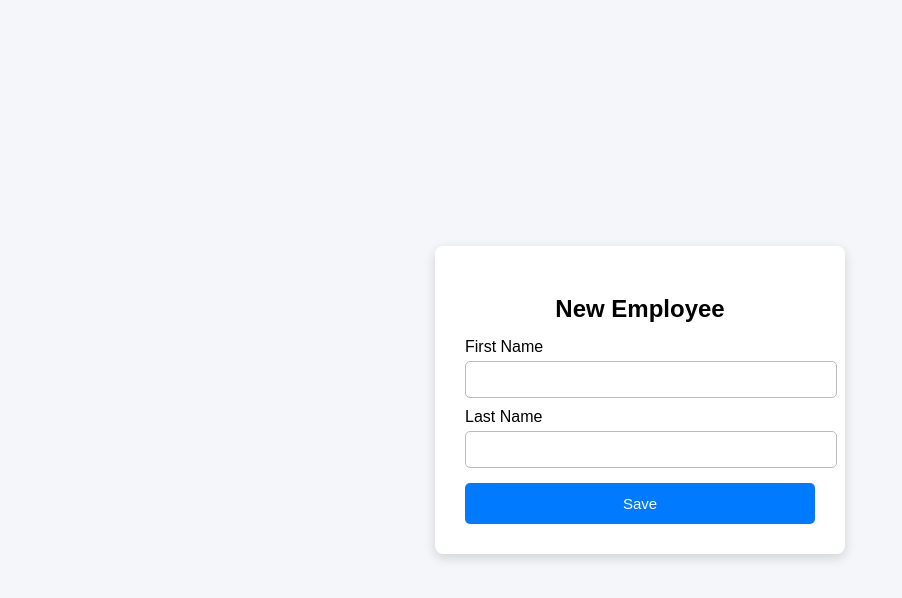
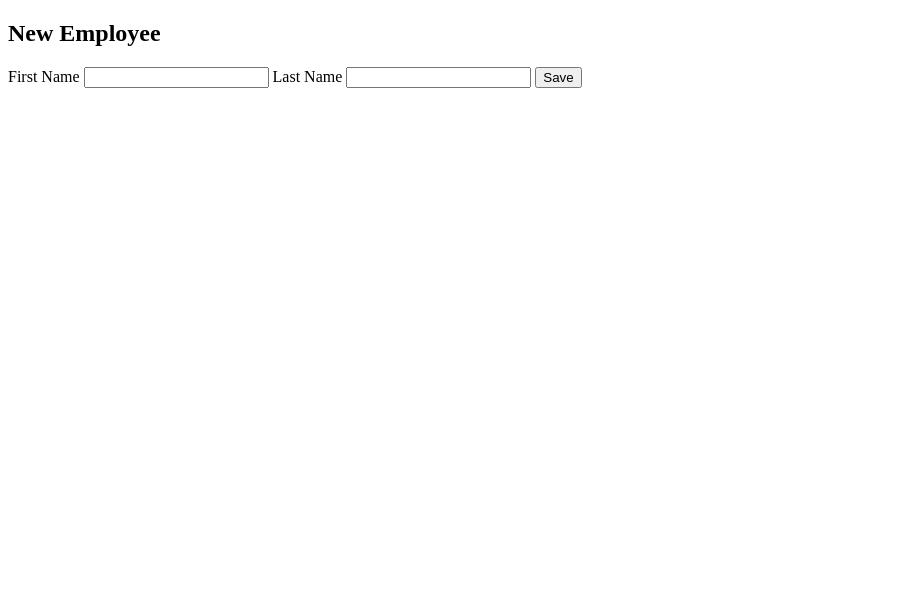
Before and after one commit to TonytheRadicalAI/KasraHRweb, a plain HTML site: page index.html in a window 1280 px wide. Shown: the whole page, without its empty margins (0-902 px from the left). Drawn offline with Linux system fonts and the light colour scheme.

Commit message:
changed the index

```diff
--- a/index.html
+++ b/index.html
@@ -4,52 +4,6 @@
 <meta charset="UTF-8">
 <meta name="viewport" content="width=device-width, initial-scale=1.0">
 <title>HR Form</title>
-<style>
-  body {
-    font-family: Arial, sans-serif;
-    background-color: #f4f6f9;
-    display: flex;
-    justify-content: center;
-    align-items: center;
-    height: 100vh;
-    margin: 0;
-  }
-  .form-container {
-    background: white;
-    padding: 30px;
-    border-radius: 8px;
-    width: 350px;
-    box-shadow: 0 4px 12px rgba(0,0,0,0.15);
-  }
-  .form-container h2 {
-    margin-bottom: 15px;
-    text-align: center;
-  }
-  label {
-    display: block;
-    margin: 10px 0 5px;
-  }
-  input {
-    width: 100%;
-    padding: 10px;
-    border-radius: 5px;
-    border: 1px solid #bbb;
-  }
-  button {
-    margin-top: 15px;
-    width: 100%;
-    padding: 12px;
-    background-color: #007bff;
-    border: none;
-    color: white;
-    border-radius: 5px;
-    cursor: pointer;
-    font-size: 15px;
-  }
-  button:hover {
-    background-color: #0056b3;
-  }
-</style>
 </head>
 <body>
 
```
